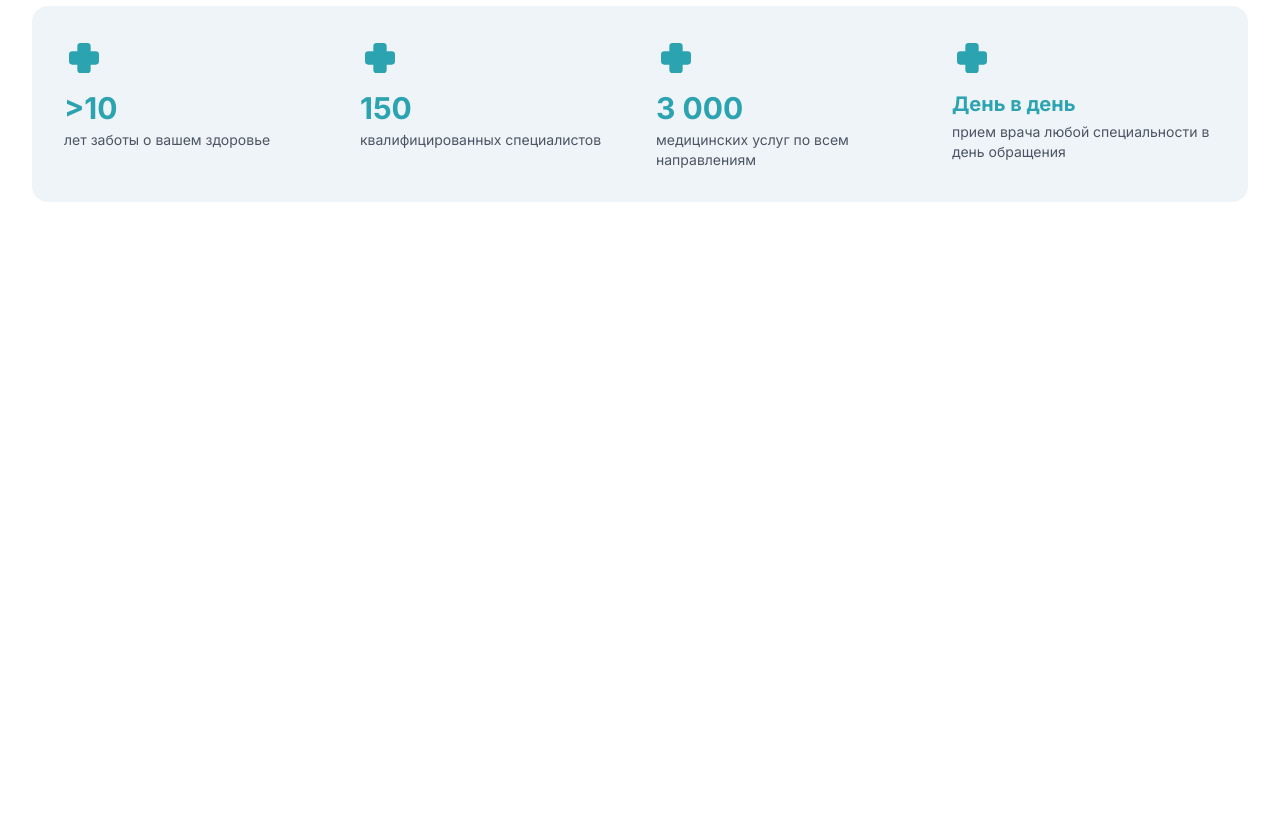
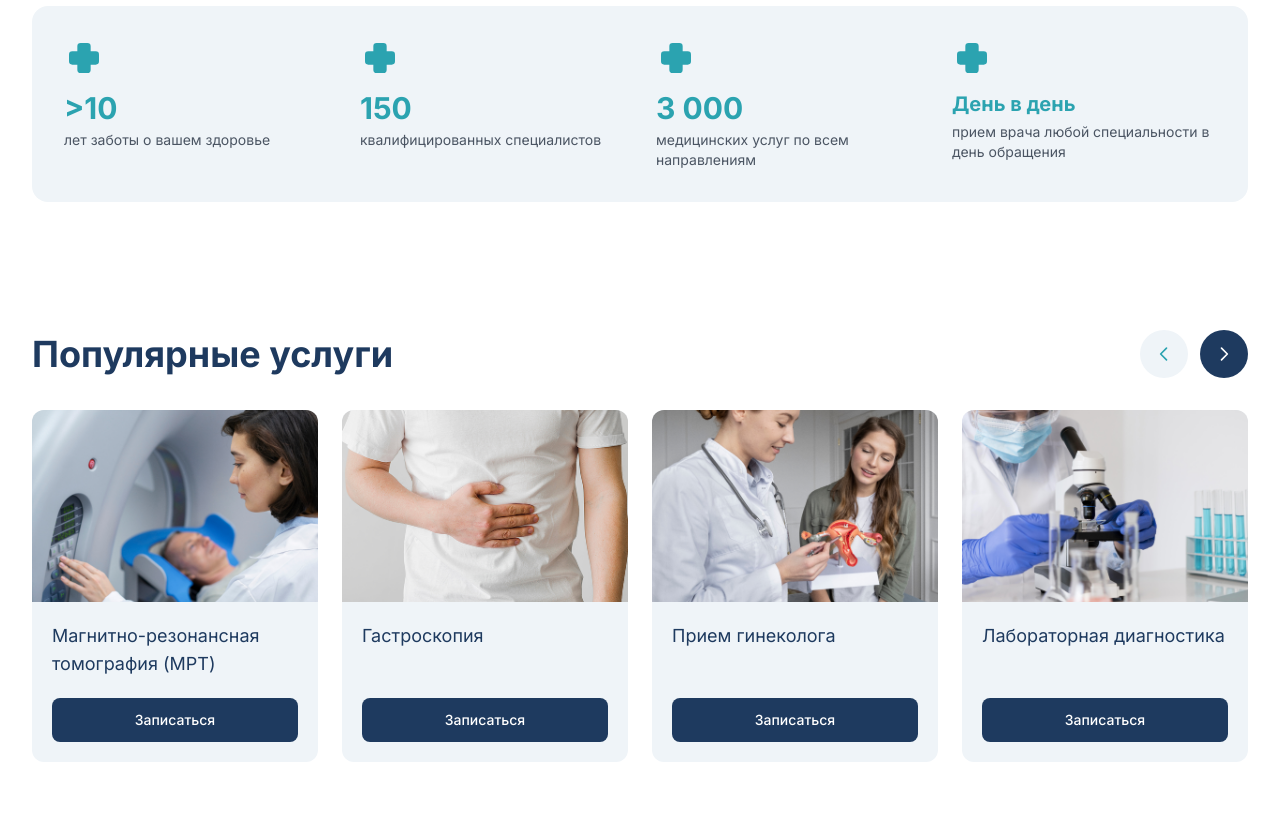
Before and after one commit to ismatovbenya2-droid/exam4, a website: page index.html in a window 1280 px wide. Shown: the part 1812-2638 px from the top of the page. Before the commit the page ends 2078 px from the top, so only its background shows below. Drawn offline with nearby package versions, Linux system fonts and the light colour scheme.

Commit message:
section4-benj

```diff
--- a/index.html
+++ b/index.html
@@ -391,5 +391,78 @@
             </div>
         </div>
     </section>
+     <section class="bg-white py-8 lg:py-16">
+        <div class="max-w-7xl mx-auto px-4 lg:px-8">
+             <div class="flex items-center justify-between mb-6 lg:mb-8">
+                <h2 class="text-2xl lg:text-4xl font-bold text-dark-blue">
+                    Популярные услуги
+                </h2>
+                <div class="flex items-center space-x-3">
+                    <button class="w-10 h-10 lg:w-12 lg:h-12 rounded-full bg-light-bg flex items-center justify-center text-primary hover:bg-primary hover:text-white transition">
+                        <svg class="w-5 h-5" fill="none" stroke="currentColor" viewBox="0 0 24 24">
+                            <path stroke-linecap="round" stroke-linejoin="round" stroke-width="2" d="M15 19l-7-7 7-7"/>
+                        </svg>
+                    </button>
+                    <button class="w-10 h-10 lg:w-12 lg:h-12 rounded-full bg-dark-blue flex items-center justify-center text-white hover:bg-opacity-90 transition">
+                        <svg class="w-5 h-5" fill="none" stroke="currentColor" viewBox="0 0 24 24">
+                            <path stroke-linecap="round" stroke-linejoin="round" stroke-width="2" d="M9 5l7 7-7 7"/>
+                        </svg>
+                    </button>
+                </div>
+            </div>
+
+             <div class="grid grid-cols-1 sm:grid-cols-2 lg:grid-cols-4 gap-4 lg:gap-6">
+
+                 <div class="bg-light-bg rounded-xl overflow-hidden flex flex-col">
+                    <img src="./src/imgbenj/7.png" alt="МРТ" class="w-full h-48 object-cover">
+                    <div class="p-5 flex flex-col flex-1">
+                        <h3 class="text-dark-blue text-base lg:text-lg mb-5 flex-1">
+                            Магнитно-резонансная томография (МРТ)
+                        </h3>
+                        <button class="w-full py-3 bg-dark-blue text-white rounded-lg font-medium hover:bg-opacity-90 transition text-sm">
+                            Записаться
+                        </button>
+                    </div>
+                </div>
+
+                 <div class="bg-light-bg rounded-xl overflow-hidden flex flex-col">
+                    <img src="./src/imgbenj/8.png" alt="Гастроскопия" class="w-full h-48 object-cover">
+                    <div class="p-5 flex flex-col flex-1">
+                        <h3 class="text-dark-blue text-base lg:text-lg mb-5 flex-1">
+                            Гастроскопия
+                        </h3>
+                        <button class="w-full py-3 bg-dark-blue text-white rounded-lg font-medium hover:bg-opacity-90 transition text-sm">
+                            Записаться
+                        </button>
+                    </div>
+                </div>
+
+                <div class="bg-light-bg rounded-xl overflow-hidden flex flex-col">
+                    <img src="./src/imgbenj/9.png" alt="Прием гинеколога" class="w-full h-48 object-cover">
+                    <div class="p-5 flex flex-col flex-1">
+                        <h3 class="text-dark-blue text-base lg:text-lg mb-5 flex-1">
+                            Прием гинеколога
+                        </h3>
+                        <button class="w-full py-3 bg-dark-blue text-white rounded-lg font-medium hover:bg-opacity-90 transition text-sm">
+                            Записаться
+                        </button>
+                    </div>
+                </div>
+
+                <div class="bg-light-bg rounded-xl overflow-hidden flex flex-col">
+                    <img src="./src/imgbenj/10.png" alt="Лабораторная диагностика" class="w-full h-48 object-cover">
+                    <div class="p-5 flex flex-col flex-1">
+                        <h3 class="text-dark-blue text-base lg:text-lg mb-5 flex-1">
+                            Лабораторная диагностика
+                        </h3>
+                        <button class="w-full py-3 bg-dark-blue text-white rounded-lg font-medium hover:bg-opacity-90 transition text-sm">
+                            Записаться
+                        </button>
+                    </div>
+                </div>
+
+            </div>
+        </div>
+    </section>
 </body>
 </html>
```
Also changed, not shown: src/imgbenj/10.png (added), src/imgbenj/7.png (added), src/imgbenj/8.png (added), src/imgbenj/9.png (added), 2 other files.
